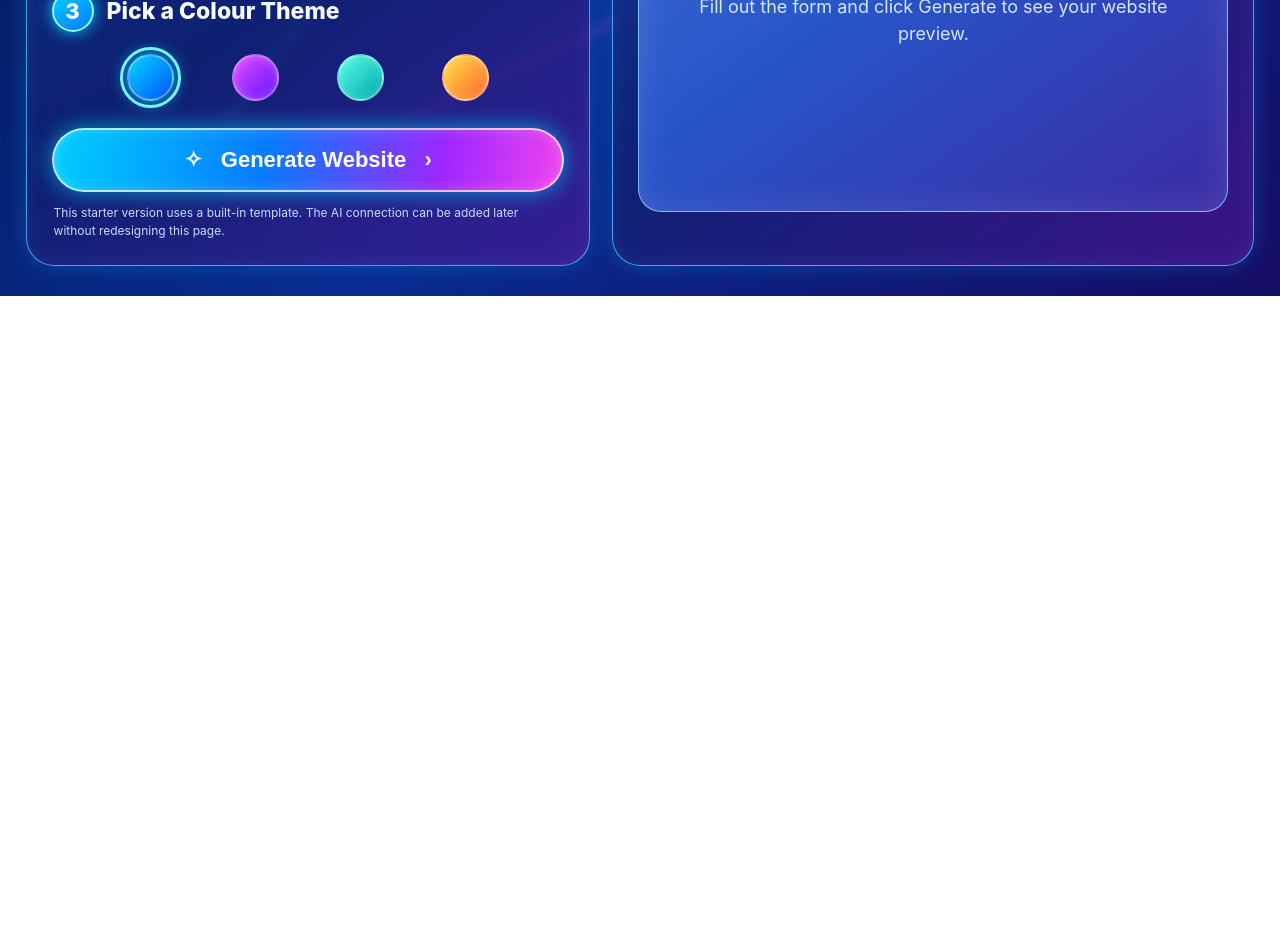
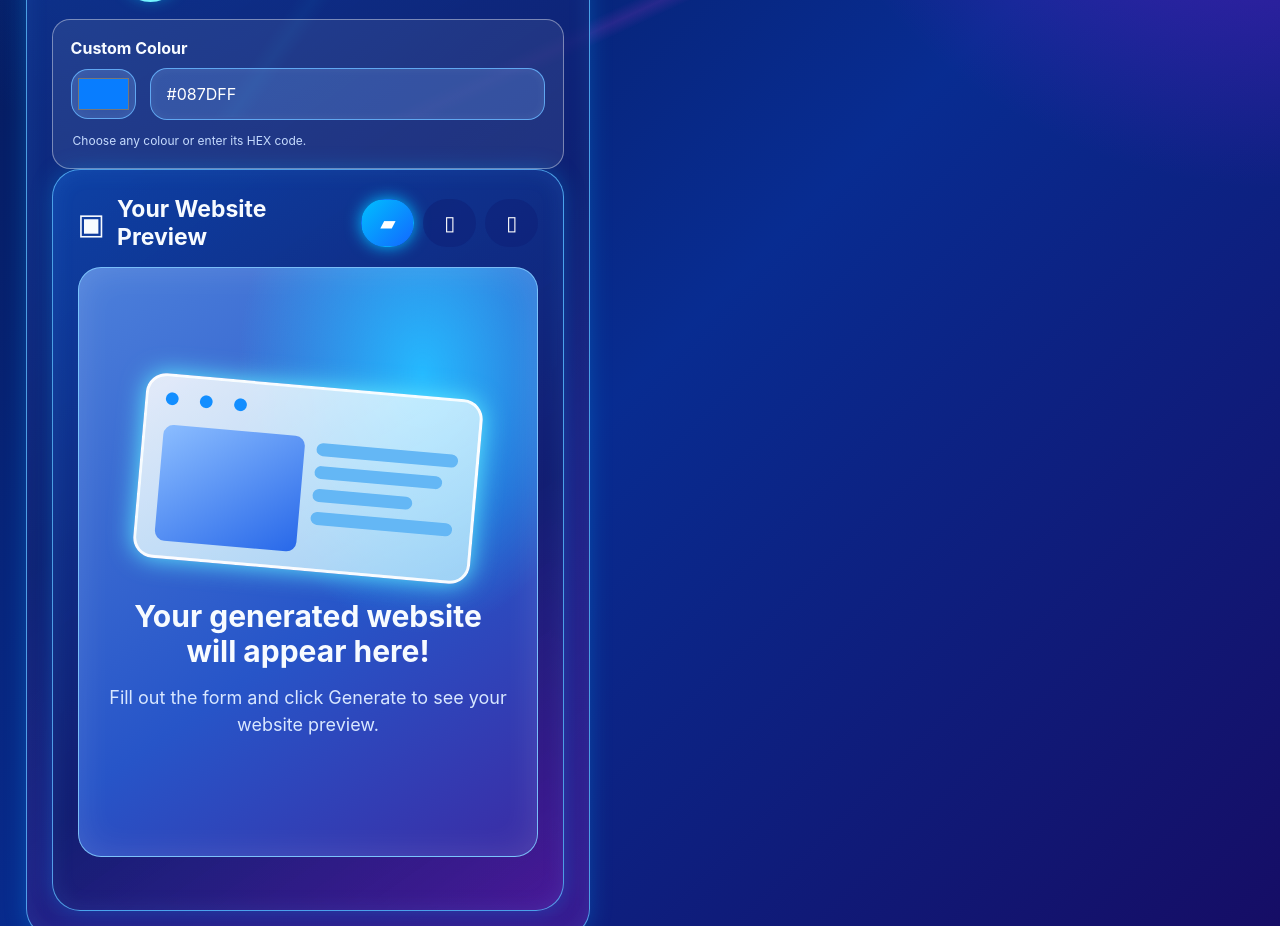
Before and after one commit to Lucasjieqitan/WebGen, a plain HTML site: page generator.html in a window 1280 px wide. Shown: the part 683-1609 px from the top of the page. Before the commit the page ends 979 px from the top, so only its background shows below. Drawn offline with Linux system fonts and the light colour scheme.

Commit message:
Update generator.html

```diff
--- a/generator.html
+++ b/generator.html
@@ -30,6 +30,32 @@ body:before{content:"";position:fixed;inset:0;pointer-events:none;background:lin
 .home:hover {
     transform: translateY(-2px);
     filter: brightness(1.15);
+}
+.custom-colour {
+    margin-top: 22px;
+    padding: 18px;
+    border: 1px solid rgba(255,255,255,0.4);
+    border-radius: 18px;
+    background: rgba(255,255,255,0.08);
+}
+
+.custom-colour-controls {
+    display: flex;
+    gap: 14px;
+    align-items: center;
+    margin-top: 10px;
+}
+
+.custom-colour-controls input[type="color"] {
+    width: 65px;
+    height: 50px;
+    padding: 4px;
+    cursor: pointer;
+}
+
+.custom-colour-controls input[type="text"] {
+    flex: 1;
+    text-transform: uppercase;
 }
 </style>
 </head>
@@ -73,17 +99,33 @@ body:before{content:"";position:fixed;inset:0;pointer-events:none;background:lin
       <button class="style" type="button" data-style="Creative"><span class="glyph">🎨</span>Creative</button>
       <button class="style" type="button" data-style="Futuristic"><span class="glyph">✦</span>Futuristic</button>
     </div>
-    <div class="rule"></div>
-    <h2 class="step"><span class="num">3</span> Pick a Colour Theme</h2>
     <div class="colors" id="colors" aria-label="Colour themes">
-      <button class="swatch blue selected" type="button" data-color="blue" aria-label="Blue theme"></button>
-      <button class="swatch purple" type="button" data-color="purple" aria-label="Purple theme"></button>
-      <button class="swatch teal" type="button" data-color="teal" aria-label="Teal theme"></button>
-      <button class="swatch orange" type="button" data-color="orange" aria-label="Orange theme"></button>
-    </div>
-    <button class="generate" id="generateButton" type="button">✧ &nbsp; Generate Website &nbsp; ›</button>
-    <p class="hint">This starter version uses a built-in template. The AI connection can be added later without redesigning this page.</p>
-  </section>
+
+  <button class="swatch blue selected" type="button" data-color="blue" aria-label="Blue theme"></button>
+
+  <button class="swatch purple" type="button" data-color="purple" aria-label="Purple theme"></button>
+
+  <button class="swatch teal" type="button" data-color="teal" aria-label="Teal theme"></button>
+
+  <button class="swatch orange" type="button" data-color="orange" aria-label="Orange theme"></button>
+
+</div>
+
+<div class="custom-colour">
+
+  <label for="customColour">Custom Colour</label>
+
+  <div class="custom-colour-controls">
+
+    <input type="color" id="customColour" value="#087dff">
+
+    <input type="text" id="customHex" value="#087DFF" maxlength="7" placeholder="#087DFF">
+
+  </div>
+
+  <p class="hint">Choose any colour or enter its HEX code.</p>
+
+</div>
 
   <section class="panel preview-panel">
     <div class="preview-head">
```
